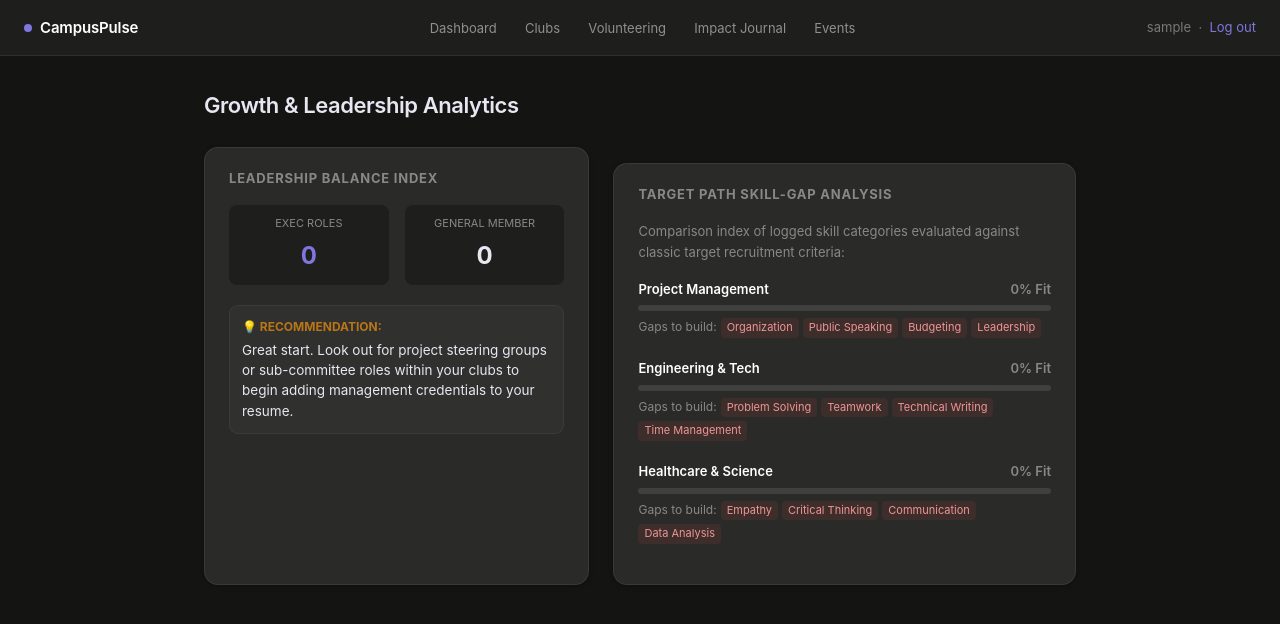
After one commit to davlatbekzoirov/CampusPulse, a Django app: page /analytics/insights/ in a window 1280 px wide. The commit adds this page. Shown: the top 624 px of the page. Run offline with Django 5.2, Linux system fonts and the light colour scheme; the visitor is signed in with stand-in values (Sample User, id 1); data that the repository does not hold is empty.

Commit message:
final version

```diff
--- a/extracurricular/urls.py
+++ b/extracurricular/urls.py
@@ -7,7 +7,6 @@ app_name = "extracurricular"
 urlpatterns = [
     path("", views.dashboard, name="dashboard"),
 
-    # Club & Society Role Ledger
     path("clubs/", views.club_list, name="club_list"),
     path("clubs/new/", views.club_create, name="club_create"),
     path("clubs/<int:pk>/", views.club_detail, name="club_detail"),
@@ -20,23 +19,26 @@ urlpatterns = [
         name="club_role_delete",
     ),
 
-    # Volunteer Hour Log & Milestone Tracker
     path("volunteering/", views.volunteer_list, name="volunteer_list"),
     path("volunteering/new/", views.volunteer_create, name="volunteer_create"),
     path("volunteering/<int:pk>/edit/", views.volunteer_edit, name="volunteer_edit"),
     path("volunteering/<int:pk>/delete/", views.volunteer_delete, name="volunteer_delete"),
 
-    # Impact Journal
     path("impact/", views.impact_list, name="impact_list"),
+    path("impact/resume-generator/", views.resume_generator, name="resume_generator"),
     path("impact/new/", views.impact_create, name="impact_create"),
     path("impact/<int:pk>/edit/", views.impact_edit, name="impact_edit"),
     path("impact/<int:pk>/delete/", views.impact_delete, name="impact_delete"),
 
-    # Event & Workshop Calendar
     path("events/", views.event_list, name="event_list"),
     path("events/new/", views.event_create, name="event_create"),
     path("events/<int:pk>/edit/", views.event_edit, name="event_edit"),
     path("events/<int:pk>/delete/", views.event_delete, name="event_delete"),
     path("events/feed/regenerate/", views.regenerate_feed_token, name="regenerate_feed_token"),
     path("events/feed/<uuid:token>.ics", views.ical_feed, name="ical_feed"),
+
+    path("portfolio/settings/", views.portfolio_settings, name="portfolio_settings"),
+    path("portfolio/<str:username>/", views.public_portfolio, name="public_portfolio"),
+
+    path("analytics/insights/", views.analytics_insights, name="analytics_insights"),
 ]
--- a/extracurricular/views.py
+++ b/extracurricular/views.py
@@ -1,13 +1,12 @@
 import uuid
 from datetime import timedelta, timezone as dt_timezone
-
 from django.contrib.auth.decorators import login_required
+from django.contrib.auth import get_user_model
 from django.db.models import Sum
 from django.http import HttpResponse, Http404
-from django.shortcuts import get_object_or_404, redirect, render
+from django.shortcuts import get_object_or_404, redirect, render, get_object_or_404
 from django.urls import reverse
 from django.utils import timezone
-
 from .forms import (
     ClubForm,
     ClubRoleForm,
@@ -23,12 +22,10 @@ from .models import (
     ImpactEntry,
     MILESTONE_TIERS,
     VolunteerEntry,
+    Skill
 )
 
-
-# ---------------------------------------------------------------------------
-# Shared helpers
-# ---------------------------------------------------------------------------
+User = get_user_model()
 
 def get_volunteer_summary(user):
     """Total hours, cause breakdown, and milestone progress for a user."""
@@ -41,7 +38,6 @@ def get_volunteer_summary(user):
         .order_by("-total")
     )
 
-    # Determine current/next milestone tier.
     current_tier = None
     next_tier = None
     for name, threshold in MILESTONE_TIERS:
@@ -77,10 +73,6 @@ def get_or_create_feed_token(user):
     return token
 
 
-# ---------------------------------------------------------------------------
-# Dashboard
-# ---------------------------------------------------------------------------
-
 @login_required
 def dashboard(request):
     user = request.user
@@ -110,10 +102,6 @@ def dashboard(request):
     return render(request, "extracurricular/dashboard.html", context)
 
 
-# ---------------------------------------------------------------------------
-# 1. Club & Society Role Ledger
-# ---------------------------------------------------------------------------
-
 @login_required
 def club_list(request):
     clubs = (
@@ -121,7 +109,6 @@ def club_list(request):
         .prefetch_related("roles", "skills")
     )
 
-    # Build a soft-skill tag cloud across all clubs.
     skill_counts = {}
     for club in clubs:
         for skill in club.skills.all():
@@ -206,10 +193,6 @@ def club_role_delete(request, pk, role_pk):
     return redirect("extracurricular:club_detail", pk=club.pk)
 
 
-# ---------------------------------------------------------------------------
-# 2. Volunteer Hour Log & Milestone Tracker
-# ---------------------------------------------------------------------------
-
 @login_required
 def volunteer_list(request):
     entries = VolunteerEntry.objects.filter(user=request.user).select_related("cause")
@@ -259,10 +242,6 @@ def volunteer_delete(request, pk):
     return render(request, "extracurricular/confirm_delete.html", {"object": entry})
 
 
-# ---------------------------------------------------------------------------
-# 3. Impact Journal
-# ---------------------------------------------------------------------------
-
 @login_required
 def impact_list(request):
     entries = ImpactEntry.objects.filter(user=request.user).select_related("club")
@@ -306,10 +285,6 @@ def impact_delete(request, pk):
         return redirect("extracurricular:impact_list")
     return render(request, "extracurricular/confirm_delete.html", {"object": entry})
 
-
-# ---------------------------------------------------------------------------
-# 4. Event & Workshop Calendar
-# ---------------------------------------------------------------------------
 
 @login_required
 def event_list(request):
@@ -372,10 +347,6 @@ def regenerate_feed_token(request):
     return redirect("extracurricular:event_list")
 
 
-# ---------------------------------------------------------------------------
-# iCal feed (public via secret token, mirrors University Tracker logic)
-# ---------------------------------------------------------------------------
-
 def _format_ical_dt(dt):
     if timezone.is_naive(dt):
         dt = timezone.make_aware(dt, timezone.get_current_timezone())
@@ -423,3 +394,120 @@ def ical_feed(request, token):
     response = HttpResponse("\r\n".join(lines), content_type="text/calendar")
     response["Content-Disposition"] = 'attachment; filename="extracurricular.ics"'
     return response
+
+
+@login_required
+def resume_generator(request):
+    """Fetches user impacts and structures them using the Google X-Y-Z formula."""
+    impacts = ImpactEntry.objects.filter(user=request.user).select_related("club")
+    formatted_bullets = []
+
+    for entry in impacts:
+        action = entry.description or "[Accomplished Action]"
+        metric = entry.impact or "[Quantitative Impact]"
+        context = entry.club.name if entry.club else "extracurricular activities"
+
+        bullets = {
+            "standard": f"Accomplished {action.lower()}, as measured by {metric.lower()}, through leadership in {context}.",
+            "action_first": f"Spearheaded initiatives in {context} to achieve {action.lower()}, resulting in {metric.lower()}.",
+            "impact_first": f"Delivered {metric.lower()} by organizing {action.lower()} within the {context}."
+        }
+
+        formatted_bullets.append({
+            "entry": entry,
+            "suggestions": bullets
+        })
+
+    return render(request, "extracurricular/resume_generator.html", {
+        "formatted_bullets": formatted_bullets
+    })
+
+
+def public_portfolio(request, username):
+    """A public read-only page featuring a user's verified student involvement."""
+    portfolio_user = get_object_or_404(User, username=username)
+
+    clubs = Club.objects.filter(user=portfolio_user, is_active=True).prefetch_related("roles", "skills")
+    impacts = ImpactEntry.objects.filter(user=portfolio_user).select_related("club")[:10]
+
+    from .views import get_volunteer_summary
+    volunteer_summary = get_volunteer_summary(portfolio_user)
+
+    skill_counts = {}
+    for club in clubs:
+        for skill in club.skills.all():
+            skill_counts[skill.name] = skill_counts.get(skill.name, 0) + 1
+    tag_cloud = sorted(skill_counts.items(), key=lambda x: -x[1])
+
+    context = {
+        "portfolio_user": portfolio_user,
+        "clubs": clubs,
+        "impacts": impacts,
+        "volunteer_summary": volunteer_summary,
+        "tag_cloud": tag_cloud,
+    }
+    return render(request, "extracurricular/public_portfolio.html", context)
+
+
+@login_required
+def portfolio_settings(request):
+    """A simple placeholder view to manage profile privacy controls."""
+    full_url = request.build_absolute_uri(
+        reverse("extracurricular:public_portfolio", args=[request.user.username])
+    )
+    return render(request, "extracurricular/portfolio_settings.html", {"shareable_url": full_url})
+
+
+@login_required
+def analytics_insights(request):
+    """Evaluates the user's current engagement data and surfaces feedback."""
+    user = request.user
+    clubs = Club.objects.filter(user=user)
+
+    total_clubs = clubs.count()
+    leadership_roles_count = 0
+    general_member_count = 0
+
+    for club in clubs:
+        current = club.current_role
+        if current:
+            title = current.title.lower()
+            if any(lead in title for lead in ["president", "chair", "lead", "captain", "secretary", "treasurer", "director"]):
+                leadership_roles_count += 1
+            else:
+                general_member_count += 1
+        else:
+            general_member_count += 1
+
+    leadership_feedback = ""
+    if total_clubs > 3 and leadership_roles_count == 0:
+        leadership_feedback = "You're participating in several spaces! Consider consolidating your energy next semester onto 1 or 2 core clubs where you can seek an executive committee or leadership role."
+    elif leadership_roles_count >= 1:
+        leadership_feedback = "Excellent! You are showing clear leadership experience on your track. Ensure your impact statements outline how you managed tasks or team progress."
+    else:
+        leadership_feedback = "Great start. Look out for project steering groups or sub-committee roles within your clubs to begin adding management credentials to your resume."
+
+    user_skills = Skill.objects.filter(clubs__user=user).values_list("name", flat=True).distinct()
+
+    career_paths = {
+        "Project Management": ["Organization", "Public Speaking", "Budgeting", "Leadership"],
+        "Engineering & Tech": ["Problem Solving", "Teamwork", "Technical Writing", "Time Management"],
+        "Healthcare & Science": ["Empathy", "Critical Thinking", "Communication", "Data Analysis"]
+    }
+
+    path_analysis = {}
+    for path, required_skills in career_paths.items():
+        missing = [skill for skill in required_skills if skill not in user_skills]
+        match_percentage = int(((len(required_skills) - len(missing)) / len(required_skills)) * 100)
+        path_analysis[path] = {
+            "missing": missing,
+            "match_pct": match_percentage
+        }
+
+    context = {
+        "leadership_feedback": leadership_feedback,
+        "leadership_count": leadership_roles_count,
+        "member_count": general_member_count,
+        "path_analysis": path_analysis,
+    }
+    return render(request, "extracurricular/analytics_insights.html", context)
--- /dev/null
+++ b/templates/extracurricular/analytics_insights.html
@@ -0,0 +1,61 @@
+{% extends "extracurricular/base.html" %}
+{% block title %}Insights & Gaps Finder · CampusPulse{% endblock %}
+
+{% block content %}
+<div class="page-header">
+  <h1 class="page-title">Growth & Leadership Analytics</h1>
+</div>
+
+<div style="display: grid; grid-template-columns: 1fr 1.2fr; gap: 1.5rem; margin-bottom: 1.5rem;">
+
+  <div class="card">
+    <p class="card-title">Leadership Balance Index</p>
+
+    <div style="display: flex; gap: 1rem; margin-bottom: 1.25rem; margin-top: 0.5rem;">
+      <div style="flex: 1; background: #1e1e1d; padding: 10px; border-radius: 8px; text-align: center;">
+        <div style="font-size: 11px; color: #888; text-transform: uppercase;">Exec Roles</div>
+        <div style="font-size: 24px; font-weight: bold; color: #7F77DD; margin-top: 4px;">{{ leadership_count }}</div>
+      </div>
+      <div style="flex: 1; background: #1e1e1d; padding: 10px; border-radius: 8px; text-align: center;">
+        <div style="font-size: 11px; color: #888; text-transform: uppercase;">General Member</div>
+        <div style="font-size: 24px; font-weight: bold; color: #e8e6f0; margin-top: 4px;">{{ member_count }}</div>
+      </div>
+    </div>
+
+    <div style="background: rgba(255,255,255,.03); border: 1px solid rgba(255,255,255,.05); padding: 12px; border-radius: 9px; font-size: 13.5px; line-height: 1.5;">
+      <strong style="color: #fff; display: block; margin-bottom: 4px; font-size: 12px; text-transform: uppercase; color: #BA7517;">💡 Recommendation:</strong>
+      {{ leadership_feedback }}
+    </div>
+  </div>
+
+  <div class="card">
+    <p class="card-title">Target Path Skill-Gap Analysis</p>
+    <p class="text-muted" style="margin-bottom: 1rem;">Comparison index of logged skill categories evaluated against classic target recruitment criteria:</p>
+
+    {% for path, data in path_analysis.items %}
+      <div style="margin-bottom: 1.25rem;">
+        <div class="flex-between" style="font-size: 13px; font-weight: 600;">
+          <span style="color: #fff;">{{ path }}</span>
+          <span class="text-muted">{{ data.match_pct }}% Fit</span>
+        </div>
+
+        <div class="score-bar" style="margin: 6px 0;">
+          <div class="score-fill {% if data.match_pct > 70 %}score-fill-green{% elif data.match_pct > 40 %}score-fill-blue{% endif %}" style="width: {{ data.match_pct }}%"></div>
+        </div>
+
+        <div style="font-size: 12px; display: flex; gap: 4px; align-items: baseline; flex-wrap: wrap;">
+          {% if data.missing %}
+            <span style="color: #888;">Gaps to build:</span>
+            {% for skill in data.missing %}
+              <span style="color: #F09595; background: rgba(226,75,74,0.1); padding: 1px 6px; border-radius: 4px; font-size: 11px;">{{ skill }}</span>
+            {% endfor %}
+          {% else %}
+            <span style="color: #5DCAA5;">✓ Core targets logged! Excellent tracking portfolio.</span>
+          {% endif %}
+        </div>
+      </div>
+    {% endfor %}
+  </div>
+
+</div>
+{% endblock %}
```
Also changed, not shown: extracurricular/models.py (+2 -25 lines), templates/extracurricular/dashboard.html (+24 -2 lines), templates/extracurricular/impact_list.html (+12 -1 lines), templates/extracurricular/portfolio_settings.html (added, +41 -0 lines), templates/extracurricular/public_portfolio.html (added, +98 -0 lines), templates/extracurricular/resume_generator.html (added, +81 -0 lines), README.md.
